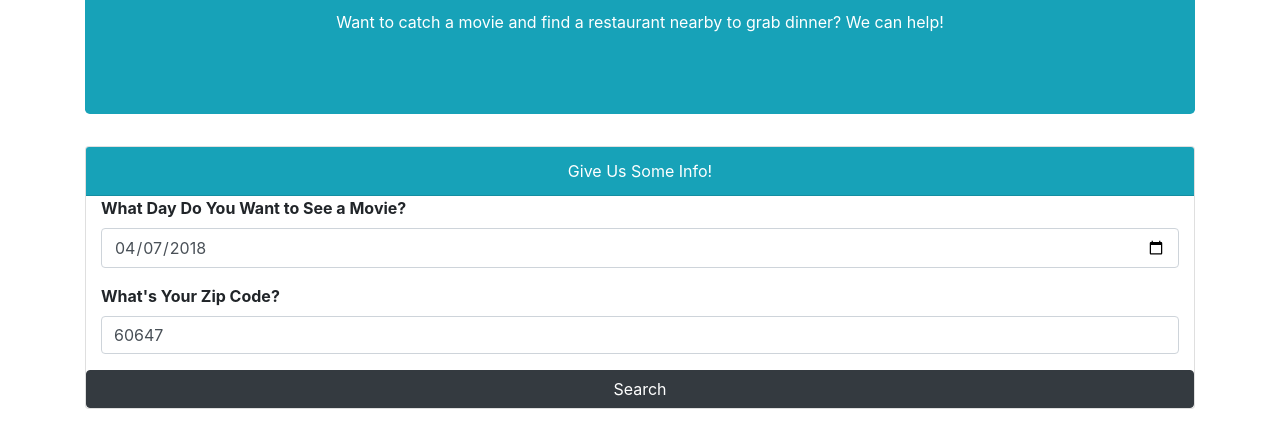
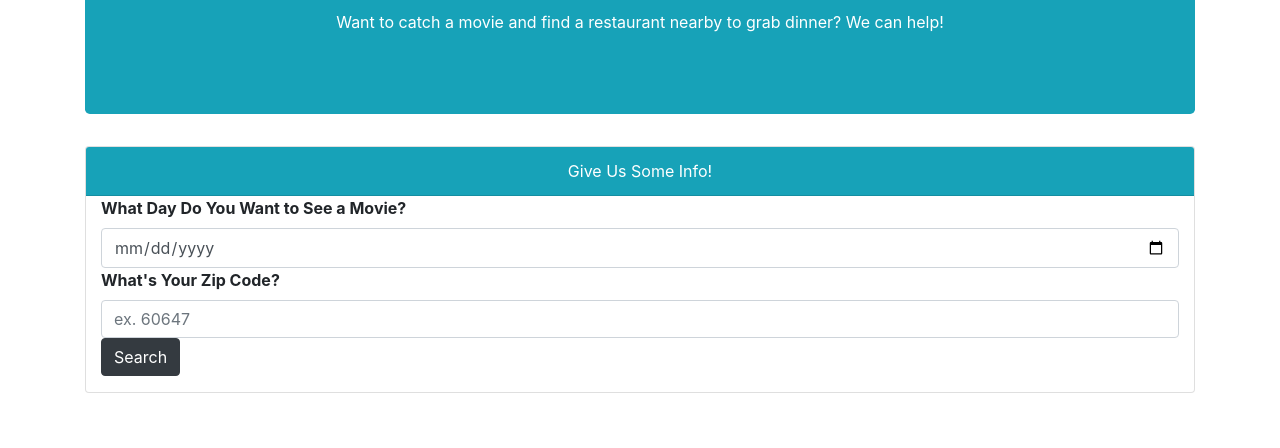
Before and after one commit to Josh-404/dinner-and-a-movie, a plain HTML site: page index.html in a window 1280 px wide. Shown: the part 134-582 px from the top of the page. Drawn offline with nearby package versions, Linux system fonts and the light colour scheme.

Commit message:
A couple of fixes for form validation and display

```diff
--- a/assets/javascript/app.js
+++ b/assets/javascript/app.js
@@ -14,7 +14,7 @@ function submitUserInfo() {
         console.log("This is the user entered zip: " + userZipCode);
 
         // Local Storage
-        // Clear absolutely everything stored in localStorage using localStorage.clear()
+        // Clear absolutely everything stored in localStoßrage using localStorage.clear()
         localStorage.clear();
 
         // Store the zipcode into localStorage using "localStorage.setItem"
@@ -26,7 +26,8 @@ function submitUserInfo() {
         $("#zipCode").val("");
 
         // Create variables to hold the information needed to submit the API call
-        var apiKey = "gkd947dfsy5spd8zcruwcwa6";
+        // var apiKey = "gkd947dfsy5spd8zcruwcwa6"; //Liz's API Key
+        var apiKey = "juzanm2r7beucstd9975h2sk"; //Alfredo's API Key
         var movieDate = userDate;
         var zipCode = userZipCode;
         var queryURL = "https://data.tmsapi.com/v1.1/movies/showings?startDate=" + movieDate + "&zip=" + zipCode + "&imageSize=Sm&imageText=true&api_key=" + apiKey;
--- a/assets/javascript/app_googleapi.js
+++ b/assets/javascript/app_googleapi.js
@@ -57,7 +57,7 @@ function googlePlacesCall() {
       var innerRestDiv = $("<div>").addClass("card-body").attr("id", restName);
 
       // Display the restaurant name in each individual DIV
-      var nameDisplay = $("<h5>").text("Restaurant Name: " + restName).addClass("restName").addClass("card-title");
+      var nameDisplay = $("<h5>").text(restName).addClass("restName").addClass("card-title");
 
       // Create a variable to hold each Restaurant description
 
--- a/index.html
+++ b/index.html
@@ -26,17 +26,17 @@
             <div class="card-header bg-info text-white text-center">
                 Give Us Some Info!
             </div>
-            <form class="container userForm">
+            <form class="container userForm" id="validateForm">
                 <div class="form-group">
-                    <label for="movieDate"> <strong>What Day Do You Want to See a Movie?</strong> </label>
-                    <input type="date" class="form-control" id="movieDate" value="2018-04-07" placeholder="">
-                </div>
-                <div class="form-group">
-                    <label for="zipCode"> <strong>What's Your Zip Code?</strong></label>
-                    <input type="number" class="form-control" id="zipCode" value="60647" placeholder="ex. 60647">
+                    <label for="movieDate"><strong>What Day Do You Want to See a Movie?</strong></label>
+                    <input type="date" class="form-control" id="movieDate" required>
+
+                    <label for="zipCode"><strong>What's Your Zip Code?</strong></label>
+                    <input type="number" class="form-control" id="zipCode" placeholder="ex. 60647" required>
+
+                    <button type="submit" class="btn btn-primary btn-dark" id="submitButton">Search</button>
                 </div>
             </form>
-            <button type="submit" class="btn btn-primary btn-dark" id="submitButton">Search</button>
         </div>
 
         <div id="movieTitles"></div>
```
Also changed, not shown: index_restaurant.html (+1 -1 lines).
